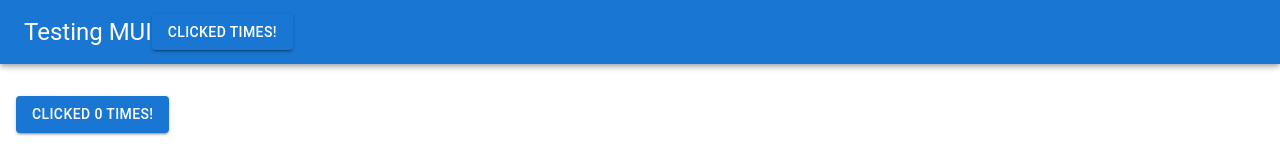
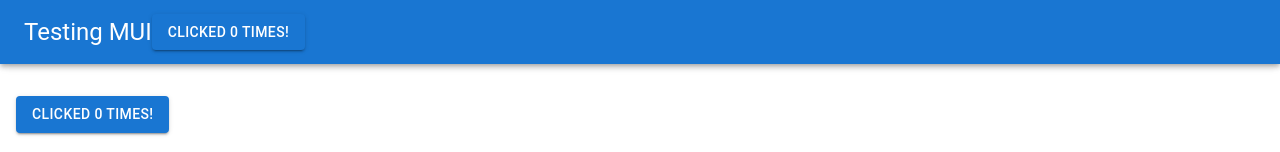
Before and after one commit to salevil/testing-mui, a React (Create React App) app: page / in a window 1280 px wide. Shown: the top 152 px of the page. Built offline with nearby package versions, Linux system fonts and the light colour scheme.

Commit message:
fixed button inside of header

```diff
--- a/src/App.js
+++ b/src/App.js
@@ -24,7 +24,7 @@ function App() {
 return (
     <ThemeProvider theme={theme}>
       <CssBaseline />
-      <Header />
+      <Header count={count} onClick={handleClick}/>
       <Box m={2} pt={10}>
         <MyButton count={count} onClick={handleClick} />
       </Box>
--- a/src/components/header.js
+++ b/src/components/header.js
@@ -6,7 +6,7 @@ import Typography from '@mui/material/Typography';
 import MyButton from "./myButton";
 
 
-function Header({count, handleClick}) {
+function Header({count, onClick}) {
 
   return (
     <React.Fragment>
@@ -15,7 +15,7 @@ function Header({count, handleClick}) {
               <Typography color="inherit" variant="h5" component="h1">
                 Testing MUI
             </Typography>
-              <MyButton count={count} onClick={handleClick} />
+              <MyButton count={count} onClick={onClick} />
         </Toolbar>
       </AppBar>
     </React.Fragment>
```
